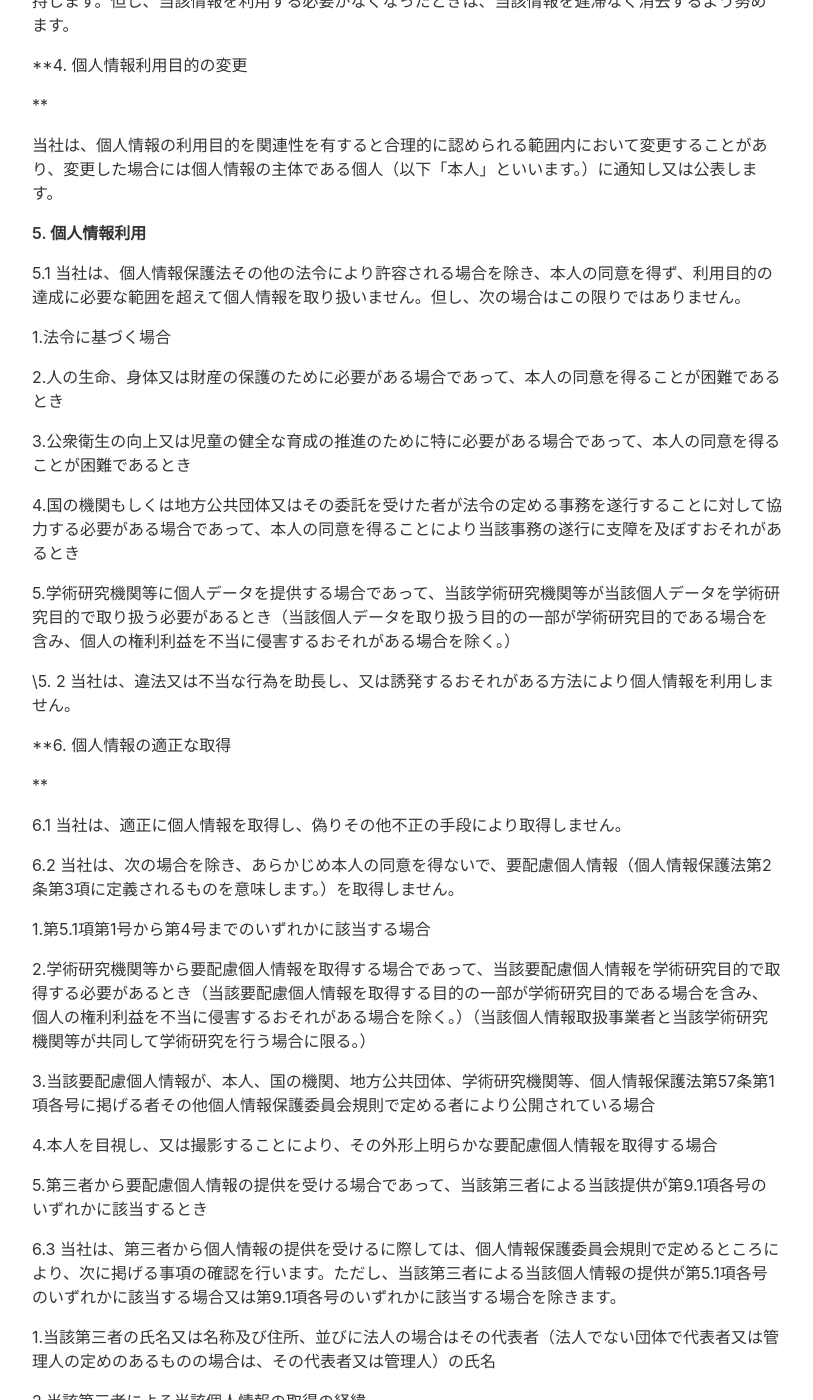
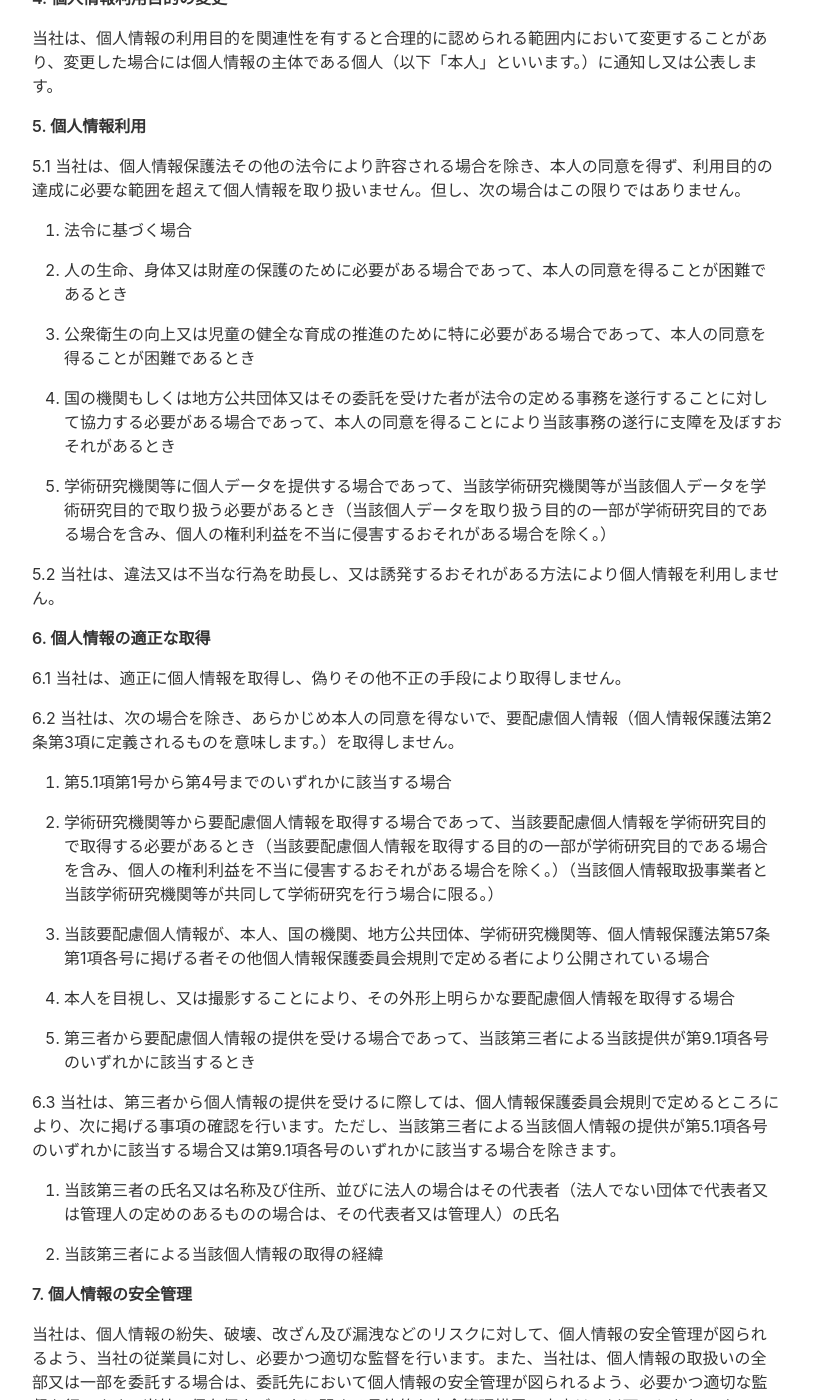
Before and after one commit to hzchiyan/kiki, a Jekyll site: the page built from _pages/privacypolicy.md, in a window 1280 px wide and 1400 px high, scrolled down 1442 px. Shown: the whole window, without its empty margins (233-1046 px from the left). Built offline with Jekyll 4.4.1, drawn with Linux system fonts in a browser that asks for light colours; nearby versions of some CDN libraries; some of the changed text lies outside the part shown.

Commit message:
修改 隐私政策

```diff
--- a/_pages/privacypolicy.md
+++ b/_pages/privacypolicy.md
@@ -4,7 +4,7 @@ title: プライバシーポリシー
 include_in_header: false
 ---
 
-## プライバシーポリシー
+# プライバシーポリシー
 
 **個人情報保護方針**
 
@@ -15,64 +15,58 @@ include_in_header: false
 
 
 
-** 1. 個人情報の定義
-
-**
+**1. 個人情報の定義**
 
 本プライバシーポリシーにおいて、個人情報とは、個人情報保護法第2条第1項により定義される個人情報を意味するものとします。
 
 
 
-**2. 個人情報の利用目的
-
-**
+**2. 個人情報の利用目的**
 
 当社は、個人情報を以下の目的で利用いたします。
 
-1.当社が提供するサービス（以下「本サービス」といいます。）の提供のため
+1. 当社が提供するサービス（以下「本サービス」といいます。）の提供のため
 
-2.ログイン時における本人認証、その他本サービスの運営に必要なユーザー情報の管理のため
+2. ログイン時における本人認証、その他本サービスの運営に必要なユーザー情報の管理のため
 
-3.本サービスに関するご案内、お問い合せ等への対応のため
+3. 本サービスに関するご案内、お問い合せ等への対応のため
 
-4.当社の商品、本サービスのご案内のため
+4. 当社の商品、本サービスのご案内のため
 
-5.本サービスに関する当社の規約、ポリシー等（以下「規約等」といいます。）に違反する行為に対する対応のため
+5. 本サービスに関する当社の規約、ポリシー等（以下「規約等」といいます。）に違反する行為に対する対応のため
 
-6.本サービスに関する紛争及び訴訟等に対応するため
+6. 本サービスに関する紛争及び訴訟等に対応するため
 
-7.本サービスに関する規約等の変更などを通知するため
+7. 本サービスに関する規約等の変更などを通知するため
 
-8.ユーザーの本サービスの利用の状況等に関する情報を分析し、ユーザーの年齢、職業、性別、趣味等に合わせて、広告配信をカスタマイズするため
+8. ユーザーの本サービスの利用の状況等に関する情報を分析し、ユーザーの年齢、職業、性別、趣味等に合わせて、広告配信をカスタマイズするため
 
-9.ユーザーの本サービスの利用の状況等に関する情報を分析、ヒアリングして本サービスの改善、新サービスの開発等に役立てるため
+9. ユーザーの本サービスの利用の状況等に関する情報を分析、ヒアリングして本サービスの改善、新サービスの開発等に役立てるため
 
-10.本サービスに関連して、個人を識別できない形式に加工した統計データを作成するため
+10. 本サービスに関連して、個人を識別できない形式に加工した統計データを作成するため
 
-11.その他、上記利用目的に付随する目的のため
-
+11. その他、上記利用目的に付随する目的のため
 
 
 **3. 個人情報の収集方法等**
 
 3.1 当社は、本サービスの提供にあたり、本サービスのユーザーから、以下の情報を、以下の方法により収集します。
+<br>
 
-1.収集する情報
+1. 収集する情報
 ①ユーザーが本サービスを利用するためのID・パスワード、ユーザーの情報を取得する際に必要となるコンテンツサイトのID・パスワード、その他ユーザーが登録する特定の個人を識別できる情報
 ② 端末ID、その他ユーザーを特定の個人として識別できるアクセスログ
 
-2.収集方法
+2. 収集方法
 ① 本サービス上でユーザーが入力する方法
 ② 本サービスに関するお問い合わせフォーム上でユーザーが入力する方法
 ③ 本サービスをユーザーが利用した際に収集する方法
 
 3.2  当社は、本サービスの提供期間中、及び本サービスの提供終了後も、第3.1項（1）に定める情報を保持します。但し、当該情報を利用する必要がなくなったときは、当該情報を遅滞なく消去するよう努めます。
+<br>
 
 
-
-**4. 個人情報利用目的の変更
-
-**
+**4. 個人情報利用目的の変更**
 
 当社は、個人情報の利用目的を関連性を有すると合理的に認められる範囲内において変更することがあり、変更した場合には個人情報の主体である個人（以下「本人」といいます。）に通知し又は公表します。
 
@@ -81,50 +75,48 @@ include_in_header: false
 **5. 個人情報利用**
 
 5.1 当社は、個人情報保護法その他の法令により許容される場合を除き、本人の同意を得ず、利用目的の達成に必要な範囲を超えて個人情報を取り扱いません。但し、次の場合はこの限りではありません。
+<br>
 
-1.法令に基づく場合
+1. 法令に基づく場合
 
-2.人の生命、身体又は財産の保護のために必要がある場合であって、本人の同意を得ることが困難であるとき
+2. 人の生命、身体又は財産の保護のために必要がある場合であって、本人の同意を得ることが困難であるとき
 
-3.公衆衛生の向上又は児童の健全な育成の推進のために特に必要がある場合であって、本人の同意を得ることが困難であるとき
+3. 公衆衛生の向上又は児童の健全な育成の推進のために特に必要がある場合であって、本人の同意を得ることが困難であるとき
 
-4.国の機関もしくは地方公共団体又はその委託を受けた者が法令の定める事務を遂行することに対して協力する必要がある場合であって、本人の同意を得ることにより当該事務の遂行に支障を及ぼすおそれがあるとき
+4. 国の機関もしくは地方公共団体又はその委託を受けた者が法令の定める事務を遂行することに対して協力する必要がある場合であって、本人の同意を得ることにより当該事務の遂行に支障を及ぼすおそれがあるとき
 
-5.学術研究機関等に個人データを提供する場合であって、当該学術研究機関等が当該個人データを学術研究目的で取り扱う必要があるとき（当該個人データを取り扱う目的の一部が学術研究目的である場合を含み、個人の権利利益を不当に侵害するおそれがある場合を除く。）
+5. 学術研究機関等に個人データを提供する場合であって、当該学術研究機関等が当該個人データを学術研究目的で取り扱う必要があるとき（当該個人データを取り扱う目的の一部が学術研究目的である場合を含み、個人の権利利益を不当に侵害するおそれがある場合を除く。）
 
-\5. 2 当社は、違法又は不当な行為を助長し、又は誘発するおそれがある方法により個人情報を利用しません。
+5.2 当社は、違法又は不当な行為を助長し、又は誘発するおそれがある方法により個人情報を利用しません。
+<br>
+
+**6. 個人情報の適正な取得**
+
+6.1 当社は、適正に個人情報を取得し、偽りその他不正の手段により取得しません。
+<br>
+
+6.2 当社は、次の場合を除き、あらかじめ本人の同意を得ないで、要配慮個人情報（個人情報保護法第2条第3項に定義されるものを意味します。）を取得しません。
+<br>
+
+1. 第5.1項第1号から第4号までのいずれかに該当する場合
+
+2. 学術研究機関等から要配慮個人情報を取得する場合であって、当該要配慮個人情報を学術研究目的で取得する必要があるとき（当該要配慮個人情報を取得する目的の一部が学術研究目的である場合を含み、個人の権利利益を不当に侵害するおそれがある場合を除く。）（当該個人情報取扱事業者と当該学術研究機関等が共同して学術研究を行う場合に限る。）
+
+3. 当該要配慮個人情報が、本人、国の機関、地方公共団体、学術研究機関等、個人情報保護法第57条第1項各号に掲げる者その他個人情報保護委員会規則で定める者により公開されている場合
+
+4. 本人を目視し、又は撮影することにより、その外形上明らかな要配慮個人情報を取得する場合
+
+5. 第三者から要配慮個人情報の提供を受ける場合であって、当該第三者による当該提供が第9.1項各号のいずれかに該当するとき
+
+6.3 当社は、第三者から個人情報の提供を受けるに際しては、個人情報保護委員会規則で定めるところにより、次に掲げる事項の確認を行います。ただし、当該第三者による当該個人情報の提供が第5.1項各号のいずれかに該当する場合又は第9.1項各号のいずれかに該当する場合を除きます。
+<br>
+
+1. 当該第三者の氏名又は名称及び住所、並びに法人の場合はその代表者（法人でない団体で代表者又は管理人の定めのあるものの場合は、その代表者又は管理人）の氏名
+
+2. 当該第三者による当該個人情報の取得の経緯
 
 
-
-**6. 個人情報の適正な取得
-
-**
-
-6.1 当社は、適正に個人情報を取得し、偽りその他不正の手段により取得しません。
-
-6.2 当社は、次の場合を除き、あらかじめ本人の同意を得ないで、要配慮個人情報（個人情報保護法第2条第3項に定義されるものを意味します。）を取得しません。
-
-1.第5.1項第1号から第4号までのいずれかに該当する場合
-
-2.学術研究機関等から要配慮個人情報を取得する場合であって、当該要配慮個人情報を学術研究目的で取得する必要があるとき（当該要配慮個人情報を取得する目的の一部が学術研究目的である場合を含み、個人の権利利益を不当に侵害するおそれがある場合を除く。）（当該個人情報取扱事業者と当該学術研究機関等が共同して学術研究を行う場合に限る。）
-
-3.当該要配慮個人情報が、本人、国の機関、地方公共団体、学術研究機関等、個人情報保護法第57条第1項各号に掲げる者その他個人情報保護委員会規則で定める者により公開されている場合
-
-4.本人を目視し、又は撮影することにより、その外形上明らかな要配慮個人情報を取得する場合
-
-5.第三者から要配慮個人情報の提供を受ける場合であって、当該第三者による当該提供が第9.1項各号のいずれかに該当するとき
-
-6.3 当社は、第三者から個人情報の提供を受けるに際しては、個人情報保護委員会規則で定めるところにより、次に掲げる事項の確認を行います。ただし、当該第三者による当該個人情報の提供が第5.1項各号のいずれかに該当する場合又は第9.1項各号のいずれかに該当する場合を除きます。
-
-1.当該第三者の氏名又は名称及び住所、並びに法人の場合はその代表者（法人でない団体で代表者又は管理人の定めのあるものの場合は、その代表者又は管理人）の氏名
-
-2.当該第三者による当該個人情報の取得の経緯
-
-
-
-**7. 個人情報の安全管理
-
-**
+**7. 個人情報の安全管理**
 
 当社は、個人情報の紛失、破壊、改ざん及び漏洩などのリスクに対して、個人情報の安全管理が図られるよう、当社の従業員に対し、必要かつ適切な監督を行います。また、当社は、個人情報の取扱いの全部又は一部を委託する場合は、委託先において個人情報の安全管理が図られるよう、必要かつ適切な監督を行います。当社の保有個人データに関する具体的な安全管理措置の内容は、以下のとおりです。
 
@@ -165,92 +157,82 @@ include_in_header: false
 **9. 第三者提供**
 
 9.1 当社は、第5.1項各号のいずれかに該当する場合を除くほか、あらかじめ本人の同意を得ないで、個人情報を第三者に提供しません。但し、次に掲げる場合は上記に定める第三者への提供には該当しません。
+<br>
 
-1.利用目的の達成に必要な範囲内において個人情報の取扱いの全部又は一部を委託することに伴って個人情報を提供する場合
+1. 利用目的の達成に必要な範囲内において個人情報の取扱いの全部又は一部を委託することに伴って個人情報を提供する場合
 
-2.合併その他の事由による事業の承継に伴って個人情報が提供される場合
+2. 合併その他の事由による事業の承継に伴って個人情報が提供される場合
 
-3.個人情報保護法の定めに基づき共同利用する場合
+3. 個人情報保護法の定めに基づき共同利用する場合
 
 9.2 第9.1項の定めにかかわらず、当社は、第5.1項各号のいずれかに該当する場合を除くほか、外国（個人情報保護法第28条に基づき個人情報保護委員会規則で指定される国を除きます。）にある第三者（個人情報保護法第28条に基づき個人情報保護委員会規則で指定される基準に適合する体制を整備している者を除きます。）に個人情報を提供する場合には、あらかじめ外国にある第三者への提供を認める旨の本人の同意を得るものとします。
-
+<br>
 
 
 9.3 第9.2項に基づき外国にある第三者への提供につき本人の同意を得る場合、以下の事項について本人に情報を提供するものとします。但し、第1号の事項が特定できない場合、第1号及び第2号の事項に代えて、第1号の事項が特定できない旨及びその理由、並びに当該事項に代わる本人に参考となるべき情報があれば当該情報を提供するものとします。
 
-1.当該外国の名称
+1. 当該外国の名称
 
-2.当該外国における個人情報の保護に関する制度に関する情報
+2. 当該外国における個人情報の保護に関する制度に関する情報
 
-3.当該第三者が講じる個人情報の保護のための措置に関する情報（当該情報を提供できない場合は、その旨及びその理由）
+3. 当該第三者が講じる個人情報の保護のための措置に関する情報（当該情報を提供できない場合は、その旨及びその理由）
 
 9.4 当社は、個人情報を第三者に提供したときは、個人情報保護法第29条に従い、記録の作成及び保存を行います。
+<br>
 
 9.5 当社は、第三者から個人情報の提供を受けるに際しては、個人情報保護法第30条に従い、必要な確認を行い、当該確認にかかる記録の作成及び保存を行うものとします。
-
+<br>
 
 
 **10．個人情報等の開示**
 
 10.1 当社は、本人から、個人情報保護法の定めに基づき個人情報の開示を求められたときは、本人ご自身からのご請求であることを確認の上で、本人に対し、遅滞なく開示を行います（当該個人情報が存在しないときにはその旨を通知いたします。）。但し、個人情報保護法その他の法令により、当社が開示の義務を負わない場合は、この限りではありません。
-
+<br>
 10.2 前項の定めは、本人が識別される個人情報にかかる、第9.4項に基づき作成した第三者への提供にかかる記録及び第9.5項に基づき作成した第三者からの提供にかかる記録について準用するものとします。
+<br>
 
 
-
-**11．個人情報の訂正等
-
-**
+**11．個人情報の訂正等**
 
 当社は、本人から、個人情報が真実でないという理由によって、個人情報保護法の定めに基づきその内容の訂正、追加又は削除（以下「訂正等」といいます。）を求められた場合には、本人ご自身からのご請求であることを確認の上で、利用目的の達成に必要な範囲内において、遅滞なく必要な調査を行い、その結果に基づき、個人情報の内容の訂正等を行い、その旨を本人に通知します（訂正等を行わない旨の決定をしたときは、本人に対しその旨を通知いたします。）。但し、個人情報保護法その他の法令により、当社が訂正等の義務を負わない場合は、この限りではありません。
 
 
 
-**12．個人情報の利用停止等
-
-**
+**12．個人情報の利用停止等**
 
 当社は、本人から、(1)本人の個人情報が、あらかじめ公表された利用目的の範囲を超えて取り扱われている、若しくは違法若しくは不当な行為を助長し、若しくは誘発するおそれがある方法により利用されているという理由により、又は本人の個人情報が偽りその他不正の手段により取得されたものであるという理由により、個人情報保護法の定めに基づきその利用の停止又は消去（以下「利用停止等」といいます。）を求められた場合、(2)個人情報がご本人の同意なく第三者に提供されているという理由により、個人情報保護法の定めに基づきその提供の停止（以下「提供停止」といいます。）を求められた場合、又は(3)当社が本人の個人情報を利用する必要がなくなった場合、本人の個人情報にかかる個人情報保護法第26条第1項本文に規定する事態が生じた場合その他本人の個人情報の取扱により本人の権利又は正当な利益が害されるおそれがある場合に該当するという理由により、個人情報保護法の定めに基づきその利用停止等又は提供停止を求められた場合において、そのご請求に理由があることが判明した場合には、本人ご自身からのご請求であることを確認の上で、遅滞なく個人情報の利用停止等又は提供停止を行い、その旨を本人に通知します。但し、個人情報保護法その他の法令により、当社が利用停止等又は提供停止の義務を負わない場合は、この限りではありません。
 
 
 
-**13. 個人関連情報の第三者提供
-
-**
+**13. 個人関連情報の第三者提供**
 
 13.1 当社は、第三者が個人関連情報（個人情報保護法第2条第7項に定めるものを意味し、同法第16条第7項に定める個人関連情報データベース等を構成するものに限ります。以下同じ。）を個人データとして取得することが想定されるときは、第5.1項各号に掲げる場合を除くほか、次に掲げる事項について、あらかじめ個人情報保護委員会規則で定めるところにより確認することをしないで、当該個人関連情報を当該第三者に提供しません。
 
-1.当該第三者が当社から個人関連情報の提供を受けて本人が識別される個人データとして取得することを認める旨の本人の同意が得られていること。
+1. 当該第三者が当社から個人関連情報の提供を受けて本人が識別される個人データとして取得することを認める旨の本人の同意が得られていること。
 
-2.外国にある第三者への提供にあっては、前号の本人の同意を得ようとする場合において、個人情報保護委員会規則で定めるところにより、あらかじめ、当該外国における個人情報の保護に関する制度、当該第三者が講ずる個人情報の保護のための措置その他本人に参考となるべき情報が本人に提供されていること。
-
-9.2 第9.1項の定めにかかわらず、当社は、第5.1項各号のいずれかに該当する場合を除くほか、外国（個人情報保護法第28条に基づき個人情報保護委員会規則で指定される国を除きます。）にある第三者（個人情報保護法第28条に基づき個人情報保護委員会規則で指定される基準に適合する体制を整備している者を除きます。）に個人情報を提供する場合には、あらかじめ外国にある第三者への提供を認める旨の本人の同意を得るものとします。
+2. 外国にある第三者への提供にあっては、前号の本人の同意を得ようとする場合において、個人情報保護委員会規則で定めるところにより、あらかじめ、当該外国における個人情報の保護に関する制度、当該第三者が講ずる個人情報の保護のための措置その他本人に参考となるべき情報が本人に提供されていること。
 
 13.2 当社は、個人関連情報を第三者に提供したときは、個人情報保護法第31条に従い、記録の作成及び保存を行います。
+<br>
 
 13.3 当社は、第三者から個人関連情報の提供を受けるに際しては、個人情報保護法第31条に従い、必要な確認を行い、当該確認にかかる記録の作成及び保存を行うものとします。
+<br>
 
-
-
-**14. Cookie（クッキー）その他の技術の利用
-
-**
+**14. Cookie（クッキー）その他の技術の利用**
 
 14.1 本サービスは、Cookie及びこれに類する技術を利用することがあります。これらの技術は、当社による本サービスの利用状況等の把握に役立ち、サービス向上に資するものです。Cookieを無効化されたいユーザーは、ウェブブラウザの設定を変更することによりCookieを無効化することができます。但し、Cookieを無効化すると、本サービスの一部の機能をご利用いただけなくなる場合があります。
-
+<br>
 14.2 当社は、Googleアナリティクスを使用することがあります。Googleアナリティクスはデータの収集のためにCookie及びこれに類する技術を利用することがあります。当該データの収集は個人情報として使用又は認識できる情報ではありません。Googleアナリティクスで当該データが収集、処理される仕組みにつきましては、下記をご確認下さい。
-
-
+<br>
 
 https://policies.google.com/technologies/partner-sites?hl=ja
 
-**15. 継続的改善
-
-**
+**15. 継続的改善**
 
 当社は、個人情報の取扱いに関する運用状況を適宜見直し、継続的な改善に努めるものとし、必要に応じて、本プライバシーポリシーを変更することがあります。
-
+<br>
 
 
 2023年6月1日 制定
+<br>
 2023年7月1日改定
```
